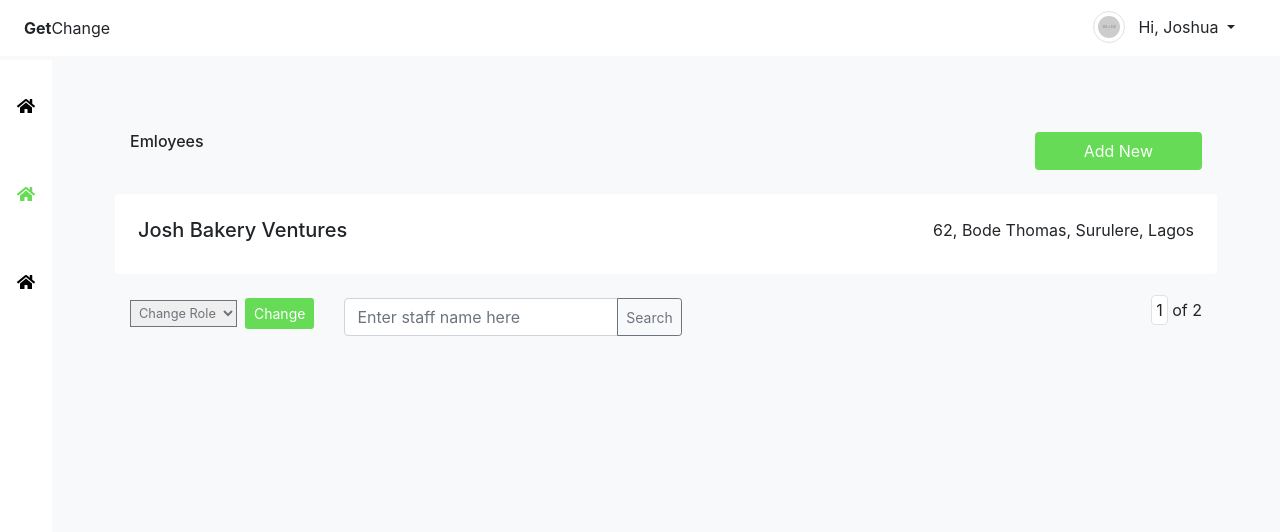
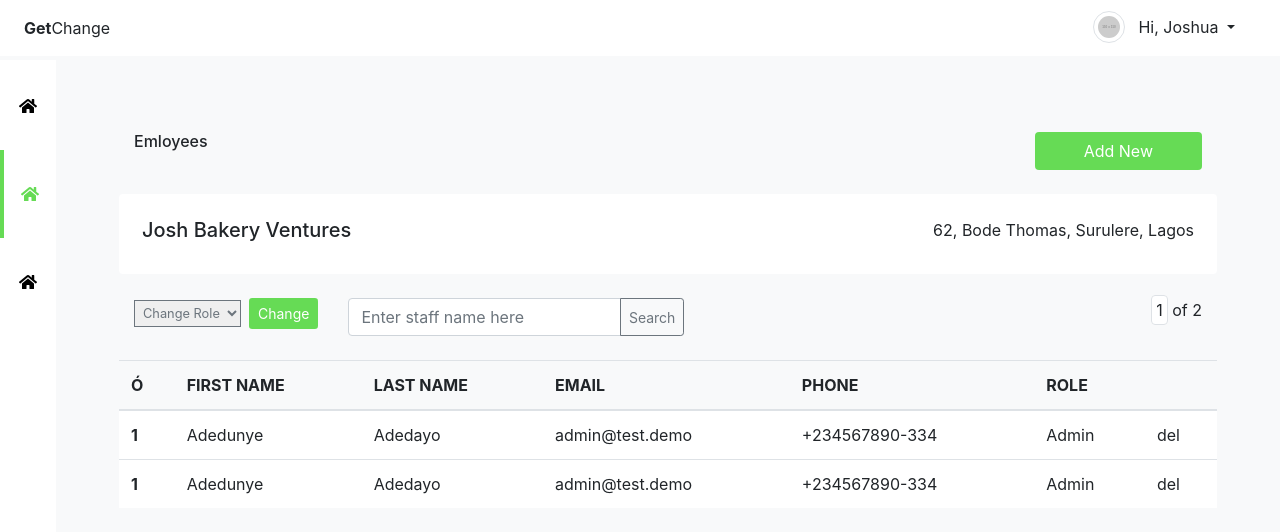
Before and after one commit to adedayojs/employer-inventory, a Vue app: page / in a window 1280 px wide. Shown: the top 532 px of the page. Built offline with nearby package versions, Linux system fonts and the light colour scheme.

Commit message:
(Update): Updated Active css class for router

```diff
--- a/src/components/Container.vue
+++ b/src/components/Container.vue
@@ -62,6 +62,42 @@
         </div>
       </div>
     </div>
+
+    <div class="row justify-content-between m-4">
+      <table class="table table-hover">
+        <thead>
+          <tr>
+            <th scope="col">Ó</th>
+            <th scope="col">FIRST NAME</th>
+            <th scope="col">LAST NAME</th>
+            <th scope="col">EMAIL</th>
+            <th scope="col">PHONE</th>
+            <th scope="col">ROLE</th>
+            <th scope="col"></th>
+          </tr>
+        </thead>
+        <tbody>
+          <tr class="table-row mb-2 bg-white">
+            <th scope="row">1</th>
+            <td>Adedunye</td>
+            <td>Adedayo</td>
+            <td>admin@test.demo</td>
+            <td>+234567890-334</td>
+            <td>Admin</td>
+            <td>del</td>
+          </tr>
+          <tr class="table-row mb-2 bg-white">
+            <th scope="row">1</th>
+            <td>Adedunye</td>
+            <td>Adedayo</td>
+            <td>admin@test.demo</td>
+            <td>+234567890-334</td>
+            <td>Admin</td>
+            <td>del</td>
+          </tr>
+        </tbody>
+      </table>
+    </div>
   </div>
 </template>
 
--- a/src/components/SideNav.vue
+++ b/src/components/SideNav.vue
@@ -30,6 +30,7 @@ export default {};
   }
   .router-link-active {
     color: #66db55;
+    border-left: solid 0.3em #66db55;
   }
   a:hover {
     background: #f8f9fa;
```
